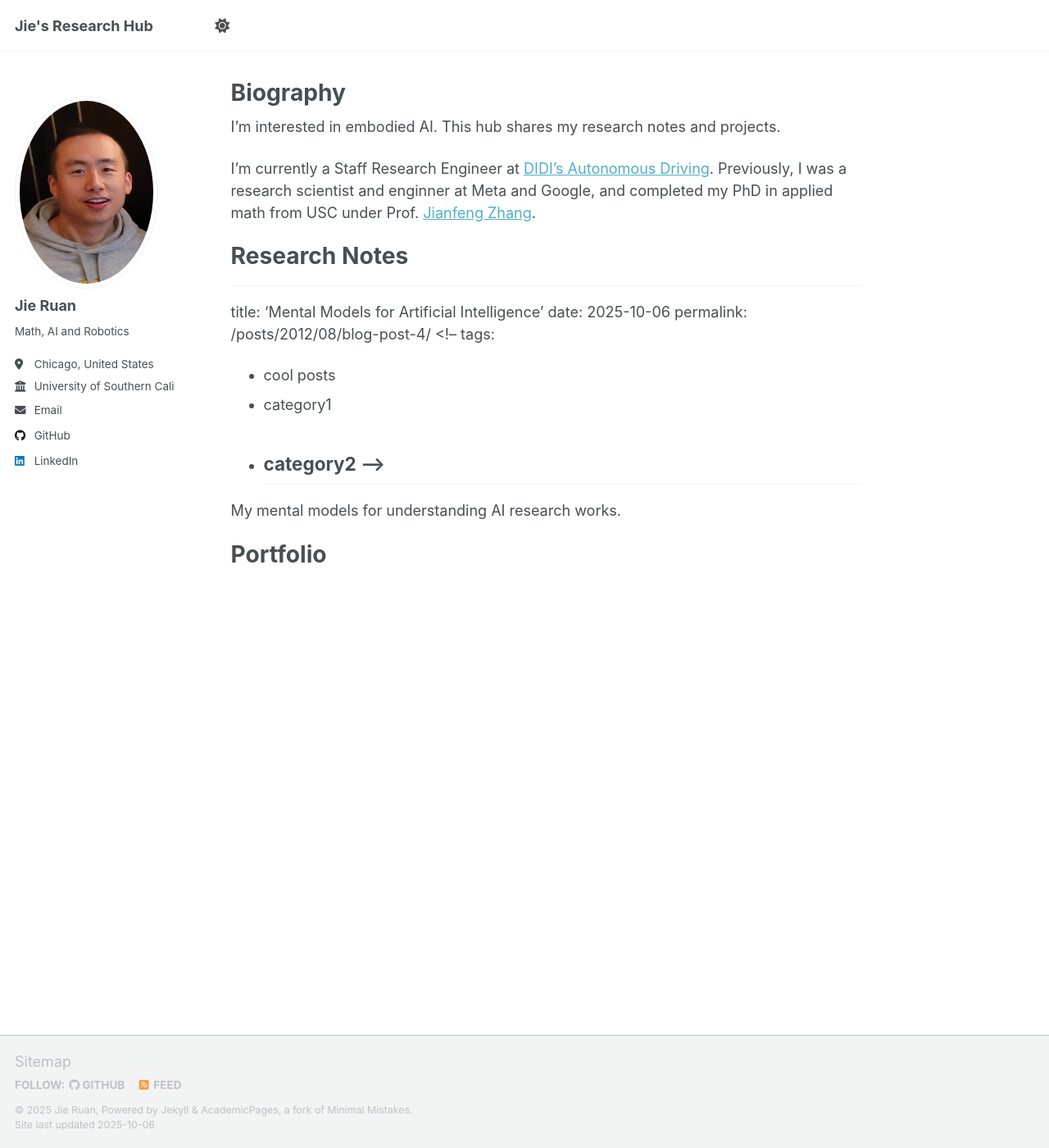
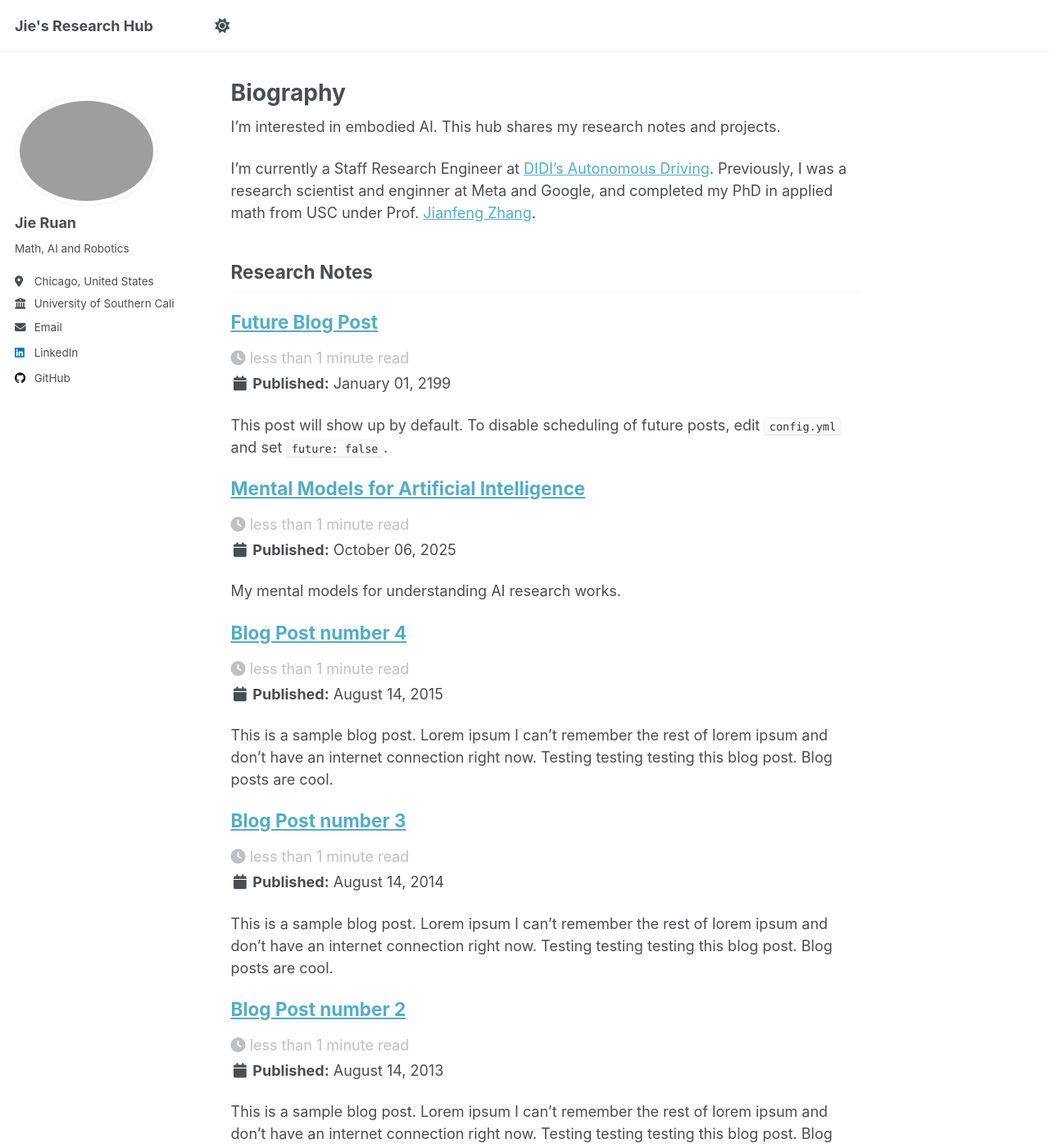
Before and after one commit to jieruan02-cn/jieruan.github.io, a Jekyll site: the page built from _pages/about.md, in a window 1280 px wide and 1400 px high. Shown: the whole window at 82% size. Built offline with Jekyll 4.4.1, drawn with Linux system fonts in a browser that asks for light colours; a script that is not in the unit is left out; some of the changed text lies outside the part shown.

Commit message:
Add first blog post.

```diff
--- a/_config.yml
+++ b/_config.yml
@@ -23,7 +23,7 @@ repository               : "jieruan02-cn/jieruan02-cn.github.io"
 #               Additional customization can be done by editing /_includes/author-profile.html
 author:
   # Biographic information
-  avatar           : "profile.png"
+  avatar           : "profile1.png"
   name             : "Jie Ruan"
   pronouns         : # example: "she/her"
   bio              : "Math, AI and Robotics"
--- a/_includes/author-profile.html
+++ b/_includes/author-profile.html
@@ -79,6 +79,9 @@
       {% if author.dribbble %}
         <li><a href="https://dribbble.com/{{ author.dribbble }}"><i class="fab fa-fw fa-dribbble icon-pad-right" aria-hidden="true"></i>Dribbble</a></li>
       {% endif %}
+      {% if author.linkedin %}
+        <li><a href="https://www.linkedin.com/in/{{ author.linkedin }}"><i class="fab fa-fw fa-linkedin icon-pad-right" aria-hidden="true"></i>LinkedIn</a></li>
+      {% endif %}
       {% if author.github %}
         <li><a href="https://github.com/{{ author.github }}"><i class="fab fa-fw fa-github icon-pad-right" aria-hidden="true"></i>GitHub</a></li>
       {% endif %}
@@ -119,9 +122,6 @@
       {% endif %}
       {% if author.lastfm %}
         <li><a href="https://last.fm/user/{{ author.lastfm }}"><i class="fab fa-fw fa-lastfm icon-pad-right" aria-hidden="true"></i>Last.fm</a></li>
-      {% endif %}
-      {% if author.linkedin %}
-        <li><a href="https://www.linkedin.com/in/{{ author.linkedin }}"><i class="fab fa-fw fa-linkedin icon-pad-right" aria-hidden="true"></i>LinkedIn</a></li>
       {% endif %}
       {% if author.mastodon %}
         <li><a href="{{ author.mastodon }}"><i class="fab fa-fw fa-mastodon icon-pad-right" aria-hidden="true"></i>Mastodon</a></li>
--- a/_pages/about.md
+++ b/_pages/about.md
@@ -11,24 +11,17 @@ I'm interested in embodied AI. This hub shares my research notes and projects.
 
 I'm currently a Staff Research Engineer at [DIDI's Autonomous Driving](https://www.didiglobal.com/science/intelligent-driving). Previously, I was a research scientist and enginner at Meta and Google, and completed my PhD in applied math from USC under Prof. [Jianfeng Zhang](https://dornsife.usc.edu/jianfeng-zhang/).
 
-Research Notes
-======
+## Research Notes
 
----
-title: 'Mental Models for Artificial Intelligence'
-date: 2025-10-06
-permalink: /posts/2012/08/blog-post-4/
-<!-- tags:
-  - cool posts
-  - category1
-  - category2 -->
----
+{% include base_path %}
 
-My mental models for understanding AI research works.
+{% for post in site.posts limit:5 %}
+  {% include archive-single.html %}
+{% endfor %}
 
+[See all posts →]({{ '/blog/' | relative_url }})
 
-Portfolio
-======
+## Portfolio
 
 <!-- This is the front page of a website that is powered by the [Academic Pages template](https://github.com/academicpages/academicpages.github.io) and hosted on GitHub pages. [GitHub pages](https://pages.github.com) is a free service in which websites are built and hosted from code and data stored in a GitHub repository, automatically updating when a new commit is made to the repository. This template was forked from the [Minimal Mistakes Jekyll Theme](https://mmistakes.github.io/minimal-mistakes/) created by Michael Rose, and then extended to support the kinds of content that academics have: publications, talks, teaching, a portfolio, blog posts, and a dynamically-generated CV. Incidentally, these same features make it a great template for anyone that needs to show off a professional template!
 
--- a/scripts/cv_markdown_to_json.py
+++ b/scripts/cv_markdown_to_json.py
@@ -133,7 +133,7 @@ def extract_author_info(config):
             })
 
         # Social media profiles
-         if author.get('linkedin'):
+        if author.get('linkedin'):
             profiles.append({
                 "network": "LinkedIn",
                 "username": author.get('linkedin'),
```
Also changed, not shown: _posts/2025-10-06-mental-models.md (added, +7 -0 lines).
